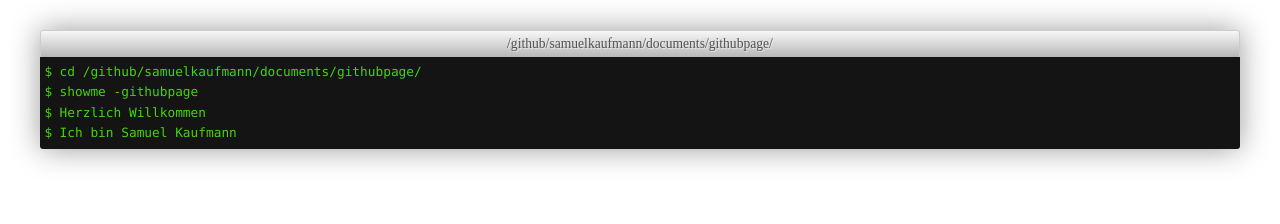
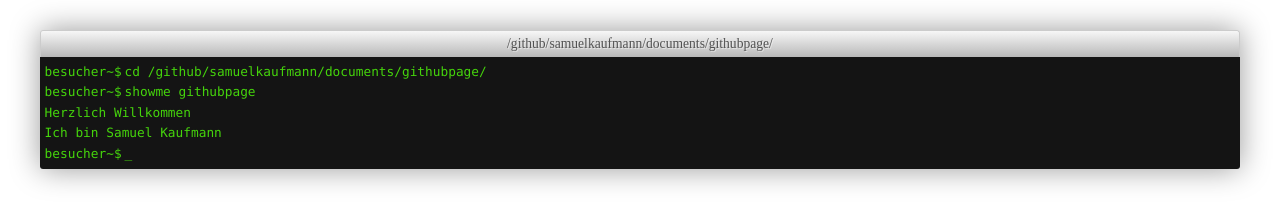
Before and after one commit to samuelkaufmann/samuelkaufmann.github.io, a plain HTML site: page index.html in a window 1280 px wide. Drawn offline with Linux system fonts and the light colour scheme.

Commit message:
add prompt for write in terminal

```diff
--- a/index.html
+++ b/index.html
@@ -2,7 +2,10 @@
 	<head>
 	</head>
 	<body>
-		<style>
+<style>
+body {
+}
+
 .shell-wrap {
   width: 95%;
   margin: 30px auto 0 auto;
@@ -58,7 +61,7 @@
 }
 
 .shell-body li:before {
-  content: '$';
+  content: 'besucher~$';
   position: absolute;
   left: 0;
   top: 0;
@@ -67,16 +70,17 @@
 .shell-body li {
   word-wrap: break-word;
   position: relative;
-  padding: 0 0 0 15px;
+  padding: 0 0 0 80px;
 }
-		</style>
+</style>
 		<div class="shell-wrap">
   <p class="shell-top-bar">/github/samuelkaufmann/documents/githubpage/</p>
   <ul class="shell-body">
     <li>cd&nbsp;/github/samuelkaufmann/documents/githubpage/</li>
-    <li>showme -githubpage</li>
-    <li>Herzlich Willkommen</li>
-    <li>Ich bin Samuel Kaufmann</li>
+    <li>showme githubpage</li>
+    Herzlich Willkommen<br />
+    Ich bin Samuel Kaufmann
+    <li>_</li>
   </ul>
 </div>
 	</body>
```
